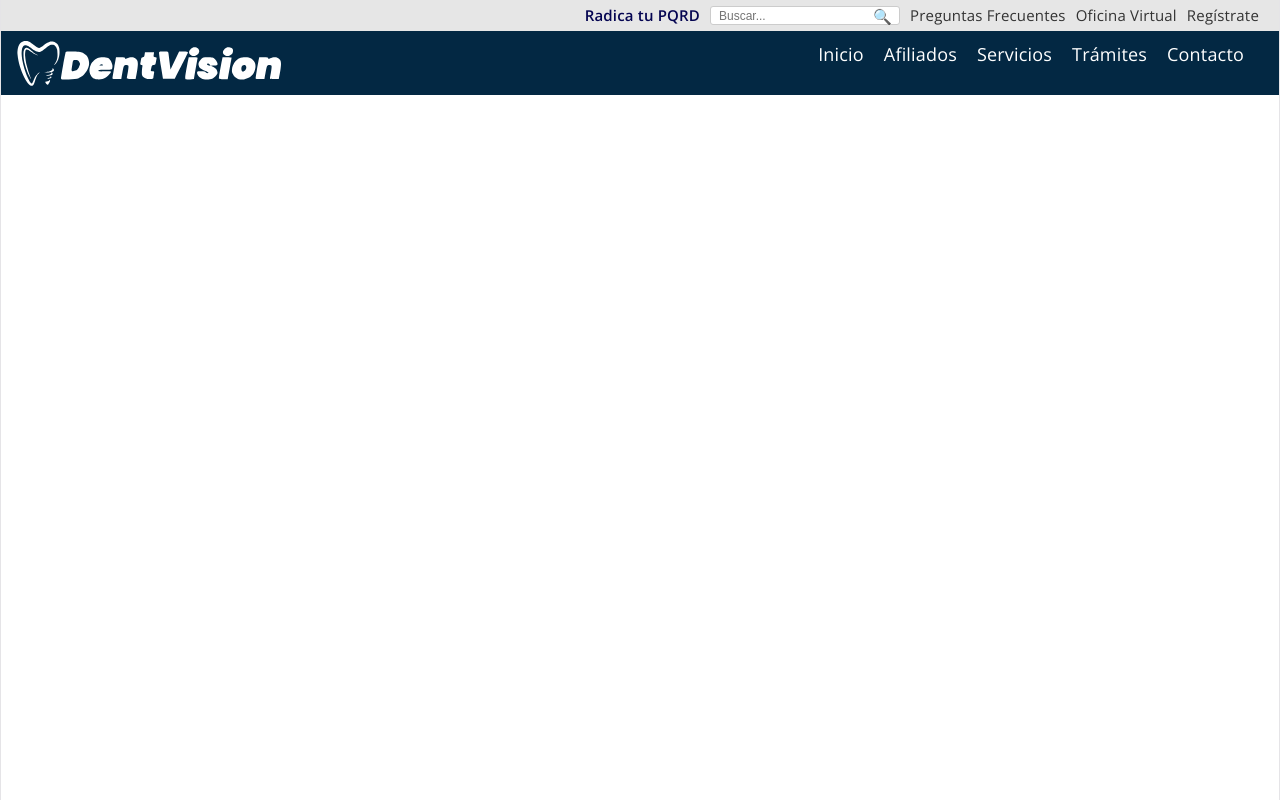
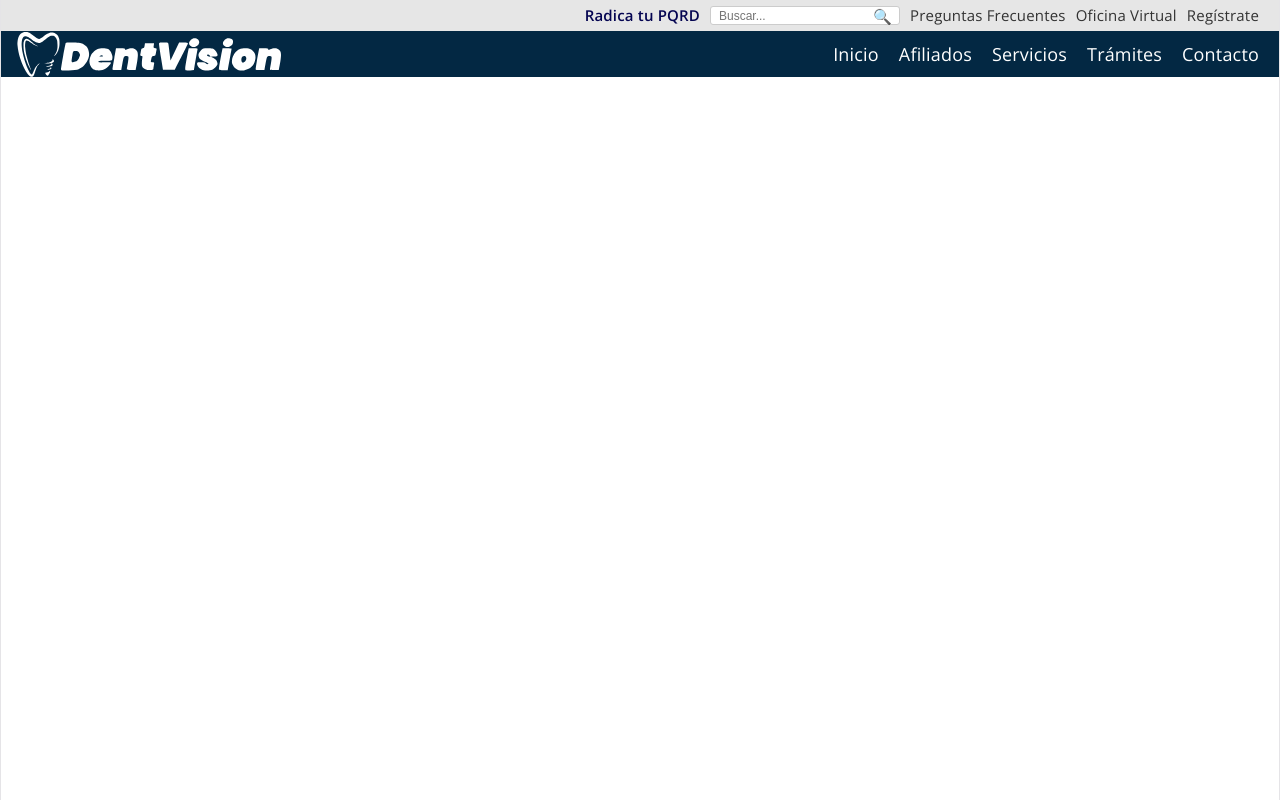
Before and after one commit to Jeffendev/proyecto-sena, a React (Vite) app: page / in a window 1280 px wide. Built offline with nearby package versions, Linux system fonts and the light colour scheme.

Commit message:
fix: ajuste del margen izquierdo de los enlaces dle navbar

```diff
--- a/src/styles/navbar.css
+++ b/src/styles/navbar.css
@@ -18,9 +18,9 @@
   display: flex;
   list-style: none;
   gap: 20px;
-  padding: 10px 20px;
+  padding: 10px 5px;
   flex-wrap: wrap;
-  margin-top: 0px;
+  margin: 0px;
   display: flex;
   justify-content: flex-end;
 }
```
